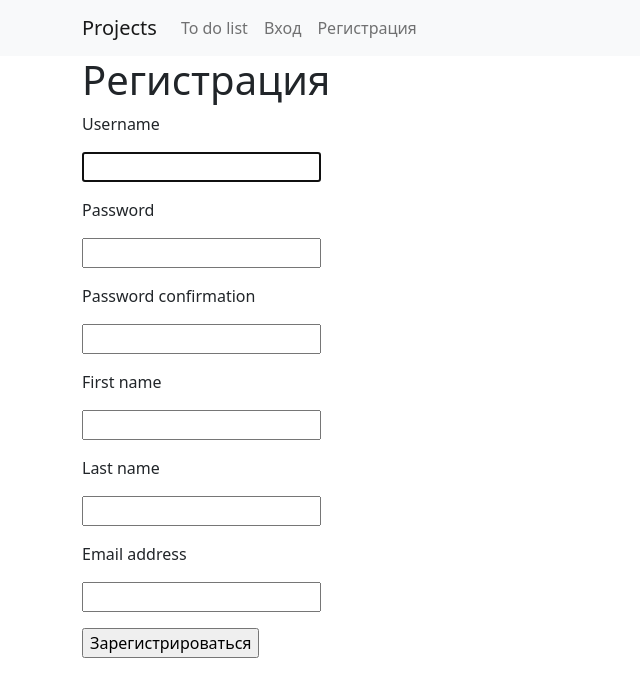
After one commit to nargiza-j/hw--49, a Django app: page /accounts/registration/ in a window 1280 px wide. The commit adds this page. Shown: the top 697 px of the page, without its empty margins (0-640 px from the left). Run offline with Django 4.2, Linux system fonts and the light colour scheme.

Commit message:
написали форму для регистрации MyUserCreationForm на основе UserCreationForm, написали представление для обработки данной формы, создали шаблон регистрации

```diff
--- /dev/null
+++ b/source/accounts/forms.py
@@ -0,0 +1,38 @@
+from django.contrib.auth.models import User
+from django.contrib.auth.forms import UserCreationForm, UsernameField
+
+
+class MyUserCreationForm(UserCreationForm):
+    class Meta:
+        model = User
+        fields = ['username', 'password1', 'password2',
+                  'first_name', 'last_name', 'email']
+        field_classes = {'username': UsernameField}
+
+
+
+
+# class MyUserCreationForm(forms.ModelForm):
+#     password = forms.CharField(label="Пароль", widget=forms.PasswordInput,
+#                                        strip=False)
+#     password_confirm = forms.CharField(label="Повторите пароль", widget=forms.PasswordInput,
+#                                        strip=False)
+#
+#     def clean(self):
+#         cleaned_data = super().clean()
+#         password = cleaned_data.get("password")
+#         password_confirm = cleaned_data.get("password_confirm")
+#         if password != password_confirm:
+#             raise ValidationError("Пароли не совпадают")
+#         return cleaned_data
+#
+#     def save(self, commit=True):
+#         user = super().save(commit=False)
+#         user.set_password(self.cleaned_data.get("password"))
+#         if commit:
+#             user.save()
+#         return user
+#
+#     class Meta:
+#         model = User
+#         fields = ("username", "password", "password_confirm", "email", "first_name", "last_name")
--- /dev/null
+++ b/source/accounts/templates/registration/registration.html
@@ -0,0 +1,10 @@
+{% extends 'base.html' %}
+
+{% block title %}Регистрация{% endblock %}
+
+{% block content %}
+    <h1>Регистрация</h1>
+    <form method="post">
+        {% include "partial/form.html" with button_text="Зарегистрироваться" %}
+    </form>
+{% endblock %}
--- a/source/accounts/urls.py
+++ b/source/accounts/urls.py
@@ -2,10 +2,12 @@ from django.contrib.auth.views import LoginView, LogoutView
 from django.urls import path
 
 # from accounts.views import login_view, logout_view
+from accounts.views import RegisterView
 
 app_name = 'accounts'
 
 urlpatterns = [
     path('login/', LoginView.as_view(), name='login'),
-    path('logout/', LogoutView.as_view(), name='logout')
+    path('logout/', LogoutView.as_view(), name='logout'),
+    path('registration/', RegisterView.as_view(), name="registration")
 ]
--- a/source/accounts/views.py
+++ b/source/accounts/views.py
@@ -1,8 +1,45 @@
 from django.contrib.auth import authenticate, login, logout
+from django.contrib.auth.models import User
 from django.shortcuts import render, redirect
 
 
 # Create your views here.
+from django.urls import reverse
+from django.views.generic import CreateView
+
+from accounts.forms import MyUserCreationForm
+
+
+class RegisterView(CreateView):
+    model = User
+    template_name = 'registration/registration.html'
+    form_class = MyUserCreationForm
+
+    def form_valid(self, form):
+        user = form.save()
+        login(self.request, user)
+        return redirect(self.get_success_url())
+
+    def get_success_url(self):
+        next_url = self.request.GET.get('next')
+        if not next_url:
+            next_url = self.request.POST.get('next')
+        if not next_url:
+            next_url = reverse('webapp:project_list')
+        return next_url
+
+# def register_view(request):
+#     form = MyUserCreationForm()
+#     if request.method == "POST":
+#         form = MyUserCreationForm(data=request.POST)
+#         if form.is_valid():
+#             user = form.save()
+#             login(request, user)
+#             url = request.GET.get("next")
+#             if url:
+#                 return redirect(url)
+#             return redirect("webapp:index")
+#     return render(request, "registration.html", {"form":form})
 
 def login_view(request):
     context = {}
--- a/source/webapp/templates/base.html
+++ b/source/webapp/templates/base.html
@@ -25,14 +25,17 @@
           {% block nav %}{% endblock %}
         {% if not user.is_authenticated %}
           <li class="nav-item">
-          <a class="nav-link" href="{% url 'accounts:login' %}">Вход</a>
-        </li>
+          <a class="nav-link" href="{% url 'accounts:login' %}?next={{ request.get_full_path }}">Вход</a>
+          </li>
+            <li class="nav-item">
+                <a class="nav-link" href="{% url 'accounts:registration' %}?next={{ request.get_full_path }}">Регистрация</a>
+            </li>
       {% else %}
         <li class="nav-item">
           <a class="nav-link" href="{% url 'webapp:project_add' %}">Add Project</a>
         </li>
        <li class="nav-item">
-           <a class="nav-link" href="{% url 'accounts:logout' %}">Выход</a>
+           <a class="nav-link" href="{% url 'accounts:logout' %}?next={{ request.get_full_path }}">Выход</a>
        </li>
         {% endif %}
       </ul>
```
Also changed, not shown: source/hello/settings.py (+14 -14 lines).
